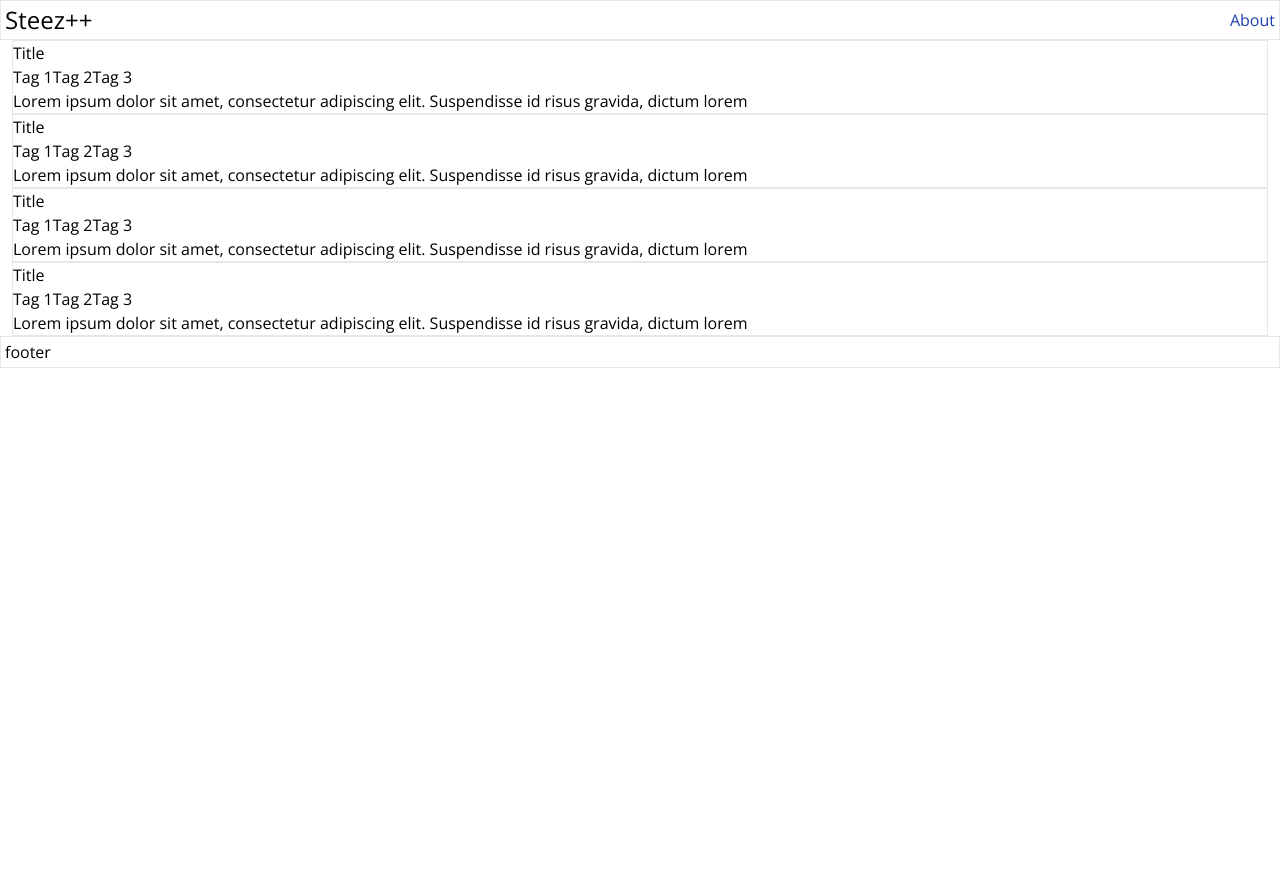
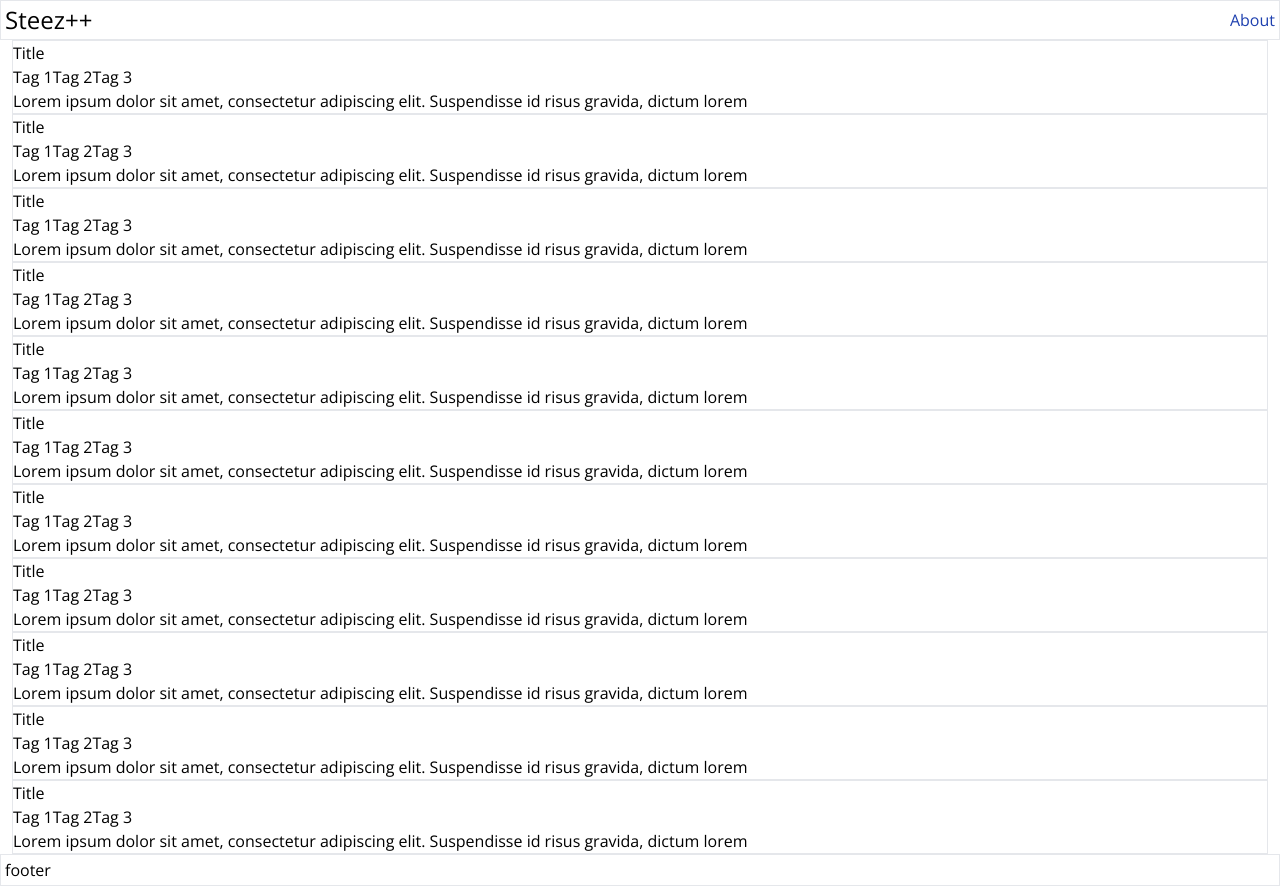
Before and after one commit to steezplusplus/Accessible-Web-Components, a Next.js app: page / in a window 1280 px wide. Before the commit the page ends 800 px from the top, so only its background shows below. Built offline with nearby package versions, Linux system fonts and the light colour scheme.

Commit message:
feat: extra articles for testing

```diff
--- a/app/page.tsx
+++ b/app/page.tsx
@@ -7,6 +7,13 @@ export default function Home() {
       <Article />
       <Article />
       <Article />
+      <Article />
+      <Article />
+      <Article />
+      <Article />
+      <Article />
+      <Article />
+      <Article />
     </>
   );
 }
```
